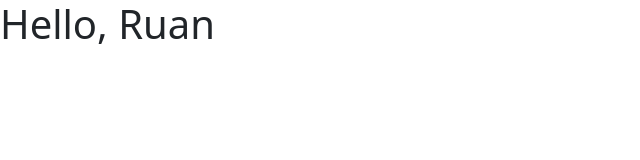
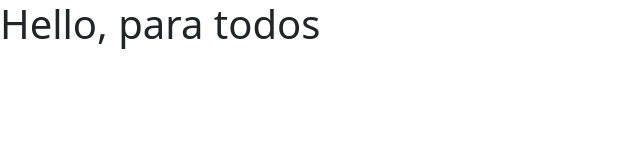
Before and after one commit to ruanrsv/FitClub.github.io, a plain HTML site: page index.html in a window 1280 px wide. Shown: the whole page, without its empty margins (0-640 px from the left). Drawn offline with nearby package versions, Linux system fonts and the light colour scheme.

Commit message:
Update index.html

```diff
--- a/index.html
+++ b/index.html
@@ -7,7 +7,7 @@
     <link href="https://cdn.jsdelivr.net/npm/bootstrap@5.3.2/dist/css/bootstrap.min.css" rel="stylesheet" integrity="sha384-T3c6CoIi6uLrA9TneNEoa7RxnatzjcDSCmG1MXxSR1GAsXEV/Dwwykc2MPK8M2HN" crossorigin="anonymous">
   </head>
   <body>
-    <h1>Hello, Ruan</h1>
+    <h1>Hello, para todos </h1>
     <script src="https://cdn.jsdelivr.net/npm/bootstrap@5.3.2/dist/js/bootstrap.bundle.min.js" integrity="sha384-C6RzsynM9kWDrMNeT87bh95OGNyZPhcTNXj1NW7RuBCsyN/o0jlpcV8Qyq46cDfL" crossorigin="anonymous"></script>
   </body>
 </html>
```
